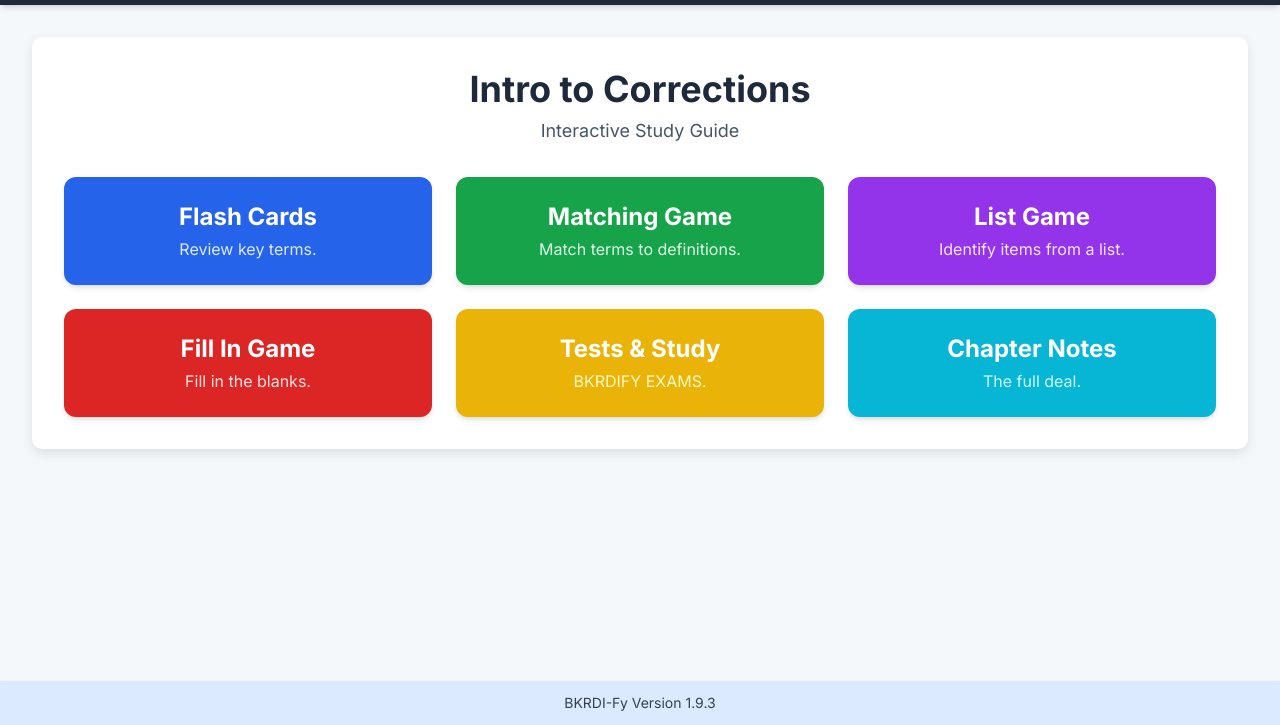
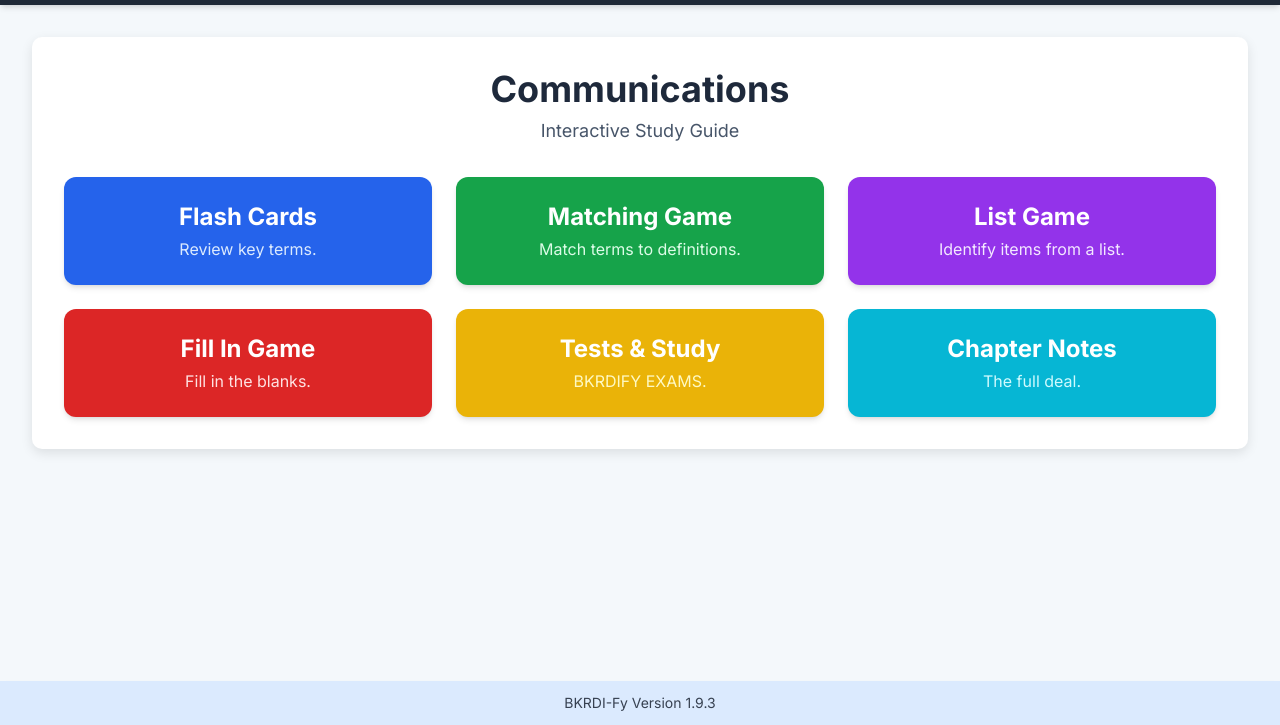
Before and after one commit to Tehcrayz/soce, a plain HTML site: page SGCOMM.html in a window 1280 px wide. Shown: the part 75-800 px from the top of the page. Drawn offline with nearby package versions, Linux system fonts and the light colour scheme; a web font is replaced by a local one.

Commit message:
Update SGCOMM.html

```diff
--- a/SGCOMM.html
+++ b/SGCOMM.html
@@ -324,7 +324,7 @@
         <!-- Main Menu Page -->
         <div id="menuPage">
             <div class="game-card text-center">
-                <h2 class="text-3xl sm:text-4xl font-bold text-slate-800 mb-2">Intro to Corrections</h2>
+                <h2 class="text-3xl sm:text-4xl font-bold text-slate-800 mb-2">Communications</h2>
                 <p class="text-lg text-slate-600 mb-8">Interactive Study Guide</p>
                 <div class="grid grid-cols-1 sm:grid-cols-2 lg:grid-cols-3 gap-6">
                     <button onclick="startApp('flashcards')" class="bg-blue-600 hover:bg-blue-700 text-white font-bold py-6 px-4 rounded-xl shadow-md transition-transform transform hover:scale-105">
@@ -343,11 +343,11 @@
                         <span class="text-2xl">Fill In Game</span>
                         <p class="font-normal text-red-100 mt-1">Fill in the blanks.</p>
                     </button>
-                    <button onclick="window.open('https://tehcrayz.github.io/soce/IntroductiontoCorrections.html', '_blank')" class="bg-yellow-500 hover:bg-yellow-600 text-white font-bold py-6 px-4 rounded-xl shadow-md transition-transform transform hover:scale-105">
+                    <button onclick="window.open('https://tehcrayz.github.io/soce/Communications.html', '_blank')" class="bg-yellow-500 hover:bg-yellow-600 text-white font-bold py-6 px-4 rounded-xl shadow-md transition-transform transform hover:scale-105">
                         <span class="text-2xl">Tests & Study</span>
                         <p class="font-normal text-yellow-100 mt-1">BKRDIFY EXAMS.</p>
                     </button>
-                    <button onclick="window.open('https://tinyurl.com/hjtyhtyery/', '_blank')" class="bg-cyan-500 hover:bg-cyan-600 text-white font-bold py-6 px-4 rounded-xl shadow-md transition-transform transform hover:scale-105">
+                    <button onclick="window.open('https://tinyurl.com/sdfsafafda/', '_blank')" class="bg-cyan-500 hover:bg-cyan-600 text-white font-bold py-6 px-4 rounded-xl shadow-md transition-transform transform hover:scale-105">
                         <span class="text-2xl">Chapter Notes</span>
                         <p class="font-normal text-cyan-100 mt-1">The full deal.</p>
                     </button>
```
